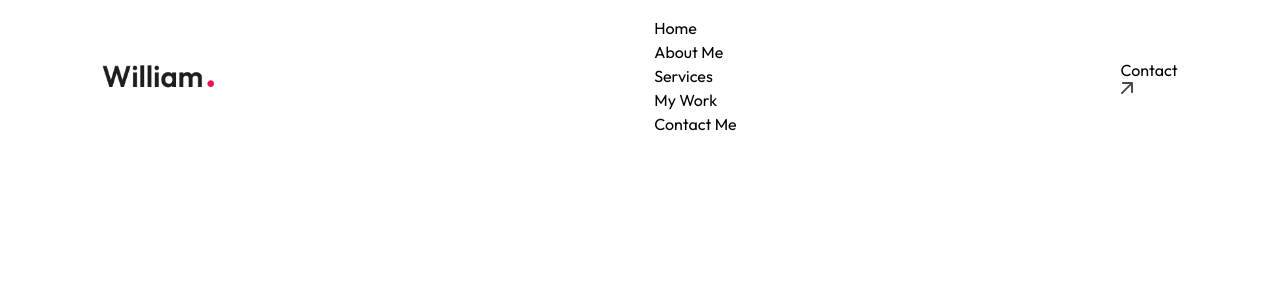
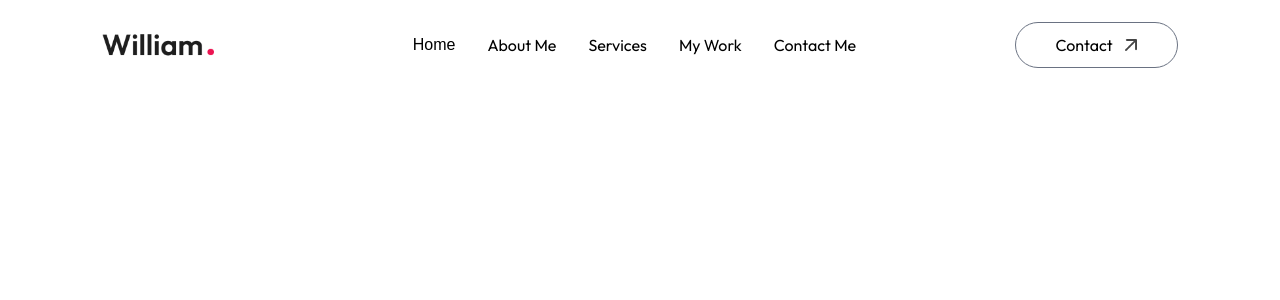
Before and after one commit to avicious/portfolio, a Next.js app: page / in a window 1280 px wide. Shown: the top 300 px of the page. Built offline with nearby package versions, Linux system fonts and the light colour scheme; a web font is replaced by a local one.

Commit message:
font setup and css cleanup

```diff
--- a/app/globals.css
+++ b/app/globals.css
@@ -1,5 +1,10 @@
 @import "tailwindcss";
 
-* {
-  font-family: outfit, sans-serif;
+@theme {
+  --color-light-hover: #fcf4ff;
+  --color-dark-hover: #2a004a;
+  --color-dark-theme: #11001f;
+
+  --font-sans: var(--font-outfit), sans-serif;
+  --font-ovo: var(--font-ovo), serif;
 }
--- a/app/layout.js
+++ b/app/layout.js
@@ -3,11 +3,13 @@ import "./globals.css";
 
 const outfit = Outfit({
   subsets: ["latin"],
+  variable: "--font-outfit",
   weight: ["400", "500", "600", "700"],
 });
 
 const ovo = Ovo({
   subsets: ["latin"],
+  variable: "--font-ovo",
   weight: ["400"],
 });
 
@@ -20,7 +22,7 @@ export default function RootLayout({ children }) {
   return (
     <html
       lang="en"
-      className={`${outfit.className} ${ovo.className} h-full antialiased`}
+      className={`${outfit.variable} ${ovo.variable} h-full antialiased`}
     >
       <body className="min-h-full flex flex-col">{children}</body>
     </html>
--- a/components/Navbar.jsx
+++ b/components/Navbar.jsx
@@ -4,8 +4,8 @@ import Image from "next/image";
 const Navbar = () => {
   return (
     <>
-      <nav className="w-full fixed px-4 lg:px-8 xl:px-[8%] py-4 flex items-center justify-between z-50">
-        <a href="">
+      <nav className="w-full fixed px-4 lg:px-8 xl:px-[8%] py-4 flex items-center justify-between z-50 text-ovo">
+        <a href="#top">
           <Image
             src={assets.logo}
             alt="logo"
@@ -13,9 +13,9 @@ const Navbar = () => {
           />
         </a>
 
-        <ul>
+        <ul className="hidden md:flex items-center gap-6 lg:gap-8 rounded-full px-12 py-4">
           <li>
-            <a href="#top">Home</a>
+            <a className="font-ovo" href="#top">Home</a>
           </li>
           <li>
             <a href="#about">About Me</a>
@@ -32,7 +32,10 @@ const Navbar = () => {
         </ul>
 
         <div>
-          <a href="#contact">
+          <a
+            href="#contact"
+            className="hidden lg:flex items-center gap-3 px-10 py-2.5 border border-gray-500 rounded-full ml-4"
+          >
             Contact{" "}
             <Image src={assets.arrow_icon} alt="arrow" className="w-3" />
           </a>
```
